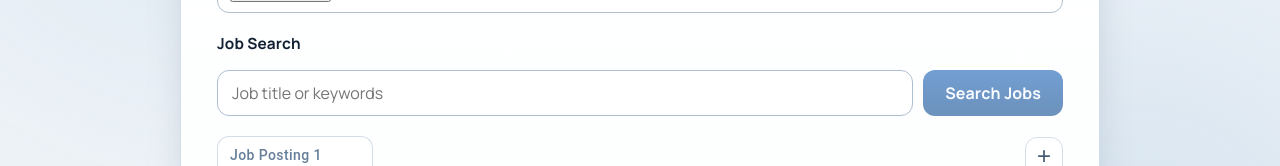
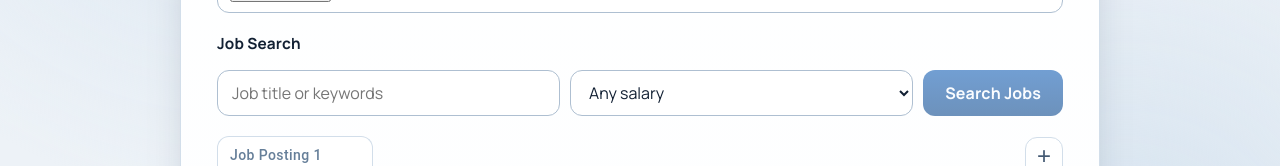
Before and after one commit to alexandergshaw/Resume-Tailor, a Next.js app in the folder hello-world/: page / in a window 1280 px wide. Shown: the part 364-530 px from the top of the page. Built offline with nearby package versions, Linux system fonts and the light colour scheme.

Commit message:
feat: add minimum salary filter to job search functionality

```diff
--- a/hello-world/app/api/jobs/route.js
+++ b/hello-world/app/api/jobs/route.js
@@ -28,6 +28,7 @@ function normalizeJob(raw) {
 export async function GET(request) {
   const { searchParams } = new URL(request.url);
   const query = searchParams.get("query")?.trim();
+  const minSalary = parseInt(searchParams.get("minSalary") || "0", 10);
 
   if (!query) {
     return Response.json({ error: "query parameter is required." }, { status: 400 });
@@ -72,7 +73,14 @@ export async function GET(request) {
     return Response.json({ error: `Failed to reach JSearch: ${err.message}` }, { status: 502 });
   }
 
-  const jobs = (data.data || []).slice(0, RESULTS_PER_PAGE).map(normalizeJob);
+  let jobs = (data.data || []).slice(0, RESULTS_PER_PAGE).map(normalizeJob);
+
+  if (minSalary > 0) {
+    jobs = jobs.filter(
+      (job) => job.salaryMin === null || job.salaryMin >= minSalary,
+    );
+  }
+
   await setCached(cacheKey, jobs, CACHE_TTL_SECONDS);
 
   return Response.json({ jobs, fromCache: false });
--- a/hello-world/app/page.js
+++ b/hello-world/app/page.js
@@ -41,6 +41,7 @@ export default function Home() {
   const [resumeFile, setResumeFile] = useState(null);
   const [coverLetterFile, setCoverLetterFile] = useState(null);
   const [jobQuery, setJobQuery] = useState("");
+  const [minSalary, setMinSalary] = useState("0");
   const [jobResults, setJobResults] = useState([]);
   const [isSearching, setIsSearching] = useState(false);
   const [jobSearchError, setJobSearchError] = useState("");
@@ -405,6 +406,7 @@ export default function Home() {
 
     try {
       const params = new URLSearchParams({ query: jobQuery.trim() });
+      if (minSalary !== "0") params.set("minSalary", minSalary);
 
       const response = await fetch(`/api/jobs?${params.toString()}`);
       const payload = await response.json();
@@ -630,6 +632,20 @@ export default function Home() {
               value={jobQuery}
               onChange={(e) => setJobQuery(e.target.value)}
             />
+            <select
+              className={styles.searchInput}
+              value={minSalary}
+              onChange={(e) => setMinSalary(e.target.value)}
+            >
+              <option value="0">Any salary</option>
+              <option value="50000">$50k+</option>
+              <option value="75000">$75k+</option>
+              <option value="100000">$100k+</option>
+              <option value="125000">$125k+</option>
+              <option value="150000">$150k+</option>
+              <option value="175000">$175k+</option>
+              <option value="200000">$200k+</option>
+            </select>
             <button
               type="submit"
               className={styles.button}
```
